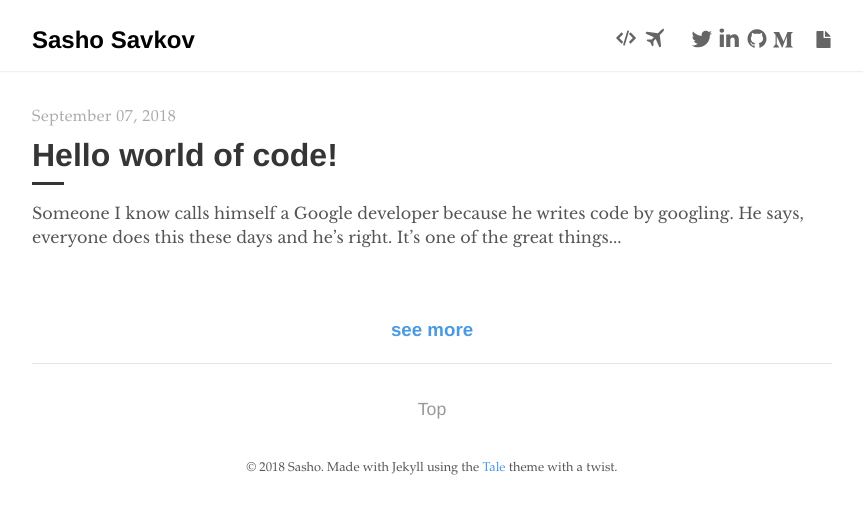
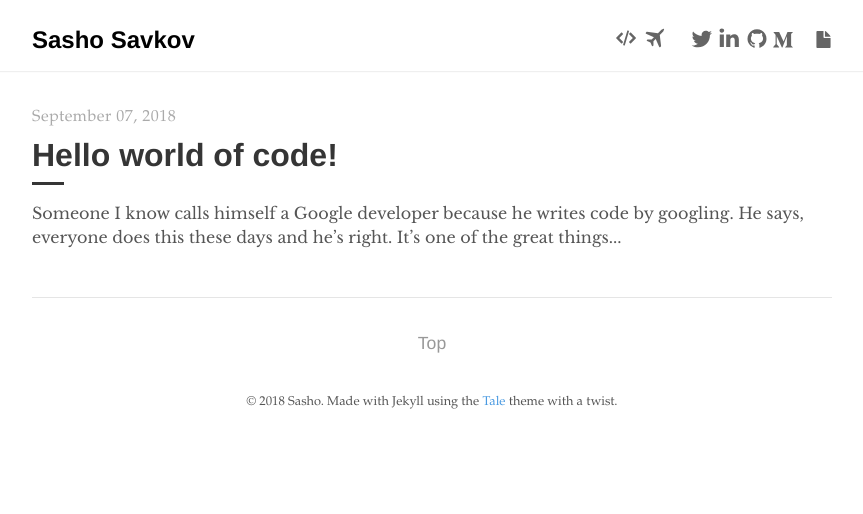
Before and after one commit to savkov/savkov.github.io, a Jekyll site: the page built from code.html, in a window 1280 px wide. Shown: the top 514 px of the page, without its empty margins (208-1071 px from the left). Built offline with Jekyll 4.4.1, drawn with Linux system fonts in a browser that asks for light colours.

Commit message:
Made more articles link optional

```diff
--- a/_layouts/code.html
+++ b/_layouts/code.html
@@ -5,6 +5,7 @@ layout: default
 <div class="catalogue">
   {% for post in site.code %}
     {% if forloop.index < 5 %}
+	{% assign trimmed = false %}
     	<a href="{{ post.url | prepend: site.baseurl }}" class="catalogue-item">
   	    <div>
 	        <time datetime="{{ post.date }}" class="catalogue-time">{{ post.date | date: "%B %d, %Y" }}</time>
@@ -17,13 +18,17 @@ layout: default
 
   	    </div>
   	  </a>
+    {% else %}
+        {% assign trimmed = true %}
     {% endif %}
   {% endfor %}
 </div>
 
-<div class="archive">
+{% if trimmed %}
+    <div class="archive">
 	<h3><a href='/code-archive'>see more</a></h3>
-</div>
+    </div>
+{% endif %}
 
 <div class="pagination">
   <a href="#" class="top">Top</a>
```
